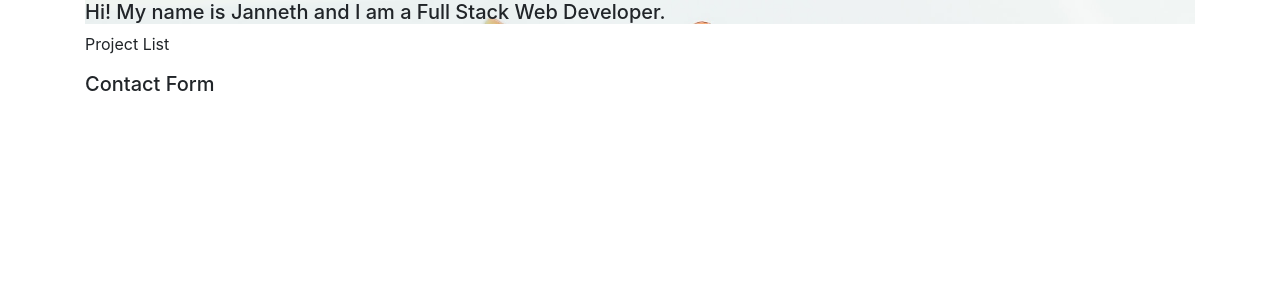
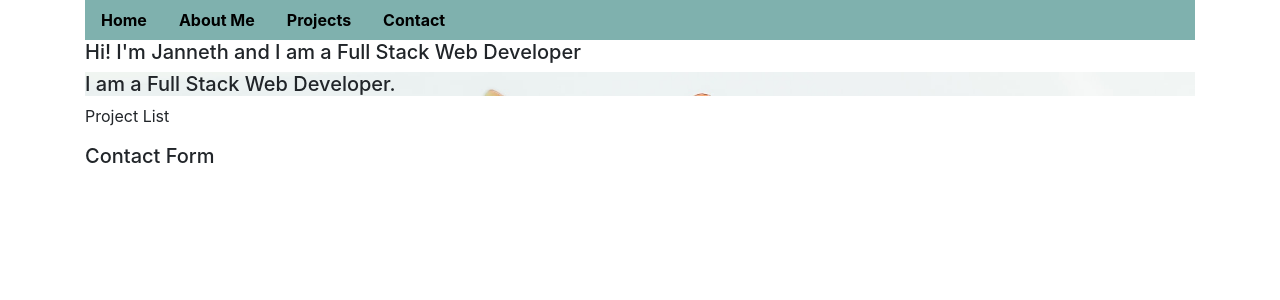
Before and after one commit to jannverduzco/jav-portfolio, a React (Create React App) app: page / in a window 1280 px wide. Shown: the top 300 px of the page. Built offline with nearby package versions, Linux system fonts and the light colour scheme.

Commit message:
Successfully added SPA NavBar

```diff
--- a/src/App.js
+++ b/src/App.js
@@ -1,4 +1,6 @@
 import "./App.css";
+import NavBar from "./Componets/NavBar";
+import Home from "./Componets/Home";
 import About from "./Componets/About";
 import Projects from "./Componets/Projects";
 import Contact from "./Componets/Contact";
@@ -6,9 +8,11 @@ import Contact from "./Componets/Contact";
 function App() {
   return (
     <div className="container">
-        <About />
-        <Projects />
-        <Contact />
+      <NavBar />
+      <Home />
+      <About />
+      <Projects />
+      <Contact />
     </div>
   );
 }
--- a/src/Componets/About/index.js
+++ b/src/Componets/About/index.js
@@ -10,7 +10,7 @@ function About() {
           backgroundSize: "cover",
         }}
       >
-        <h5>Hi! My name is Janneth and I am a Full Stack Web Developer.</h5>
+        <h5> I am a Full Stack Web Developer.</h5>
       </div>
     </div>
   );
--- a/src/Componets/Contact/index.js
+++ b/src/Componets/Contact/index.js
@@ -1,6 +1,6 @@
 import React from "react"
 
-function Contact(props) {
+function Contact() {
   return (
     <div>
       <h5>Contact Form</h5>
--- /dev/null
+++ b/src/Componets/Home/index.js
@@ -0,0 +1,11 @@
+import React from "react";
+
+function About() {
+  return (
+    <div className="section-container">
+      <h5> Hi! I'm Janneth and I am a Full Stack Web Developer</h5>
+    </div>
+  );
+}
+
+export default About;
--- /dev/null
+++ b/src/Componets/NavBar/index.js
@@ -0,0 +1,15 @@
+import React from "react";
+import "./style.css";
+
+function NavBar() {
+  return (
+    <ul id="navbar">
+    <li><a href="#home">Home</a></li>
+    <li><a href="#about">About Me</a></li>
+    <li><a href="#projects">Projects</a></li>
+    <li><a href="#contact">Contact</a></li>
+</ul>
+  );
+}
+
+export default NavBar;
--- /dev/null
+++ b/src/Componets/NavBar/style.css
@@ -0,0 +1,19 @@
+#navbar {
+    list-style-type: none;
+    margin: 0;
+    padding: 0;
+    overflow: hidden;
+    background-color: #539692bd;
+}
+
+ul#navbar li {
+    float:left;
+}
+
+ul#navbar li a {
+    display: block;
+    color: #000000;
+    font-weight:bold;
+    padding: 8px 16px;
+    text-decoration: none;
+}
```
